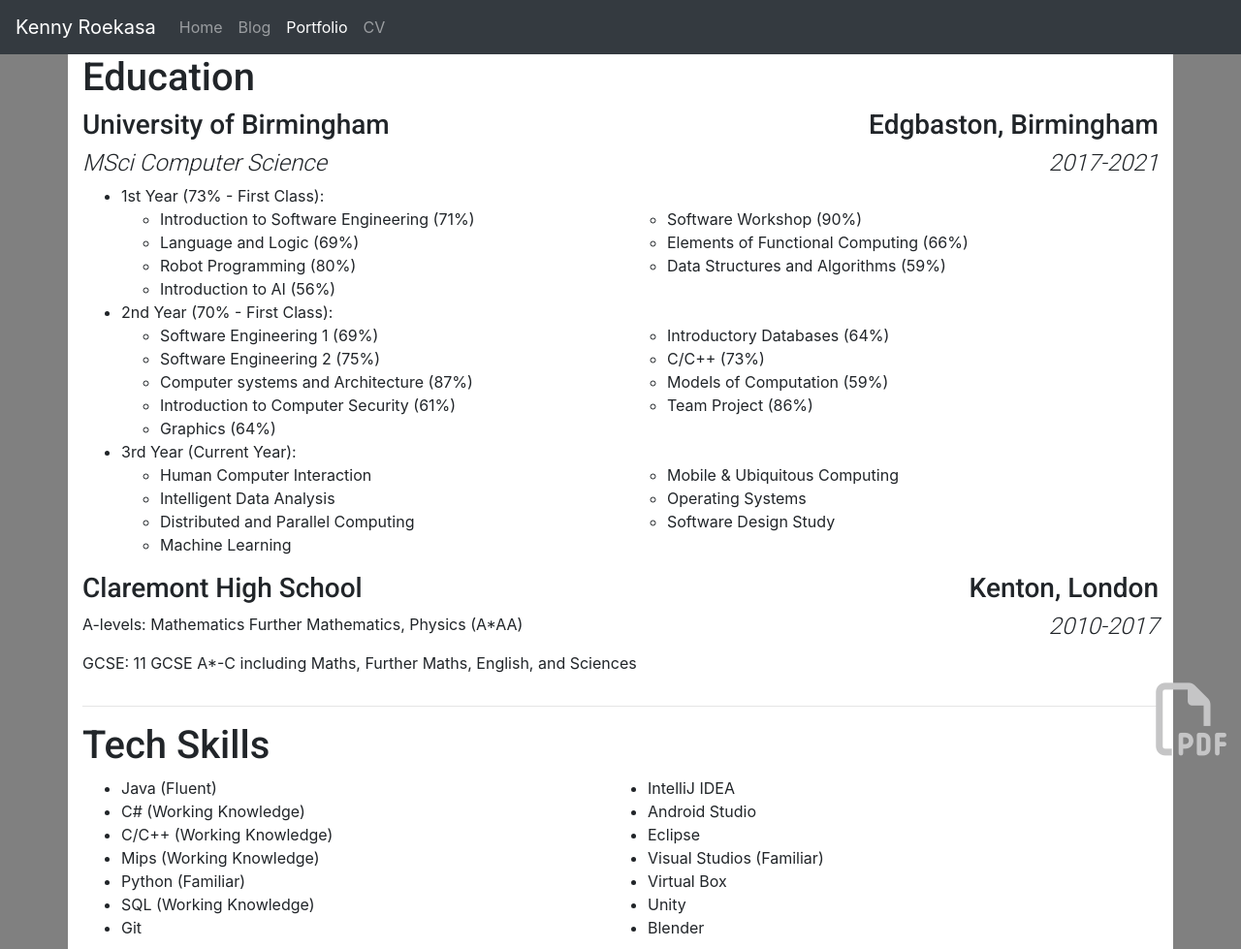
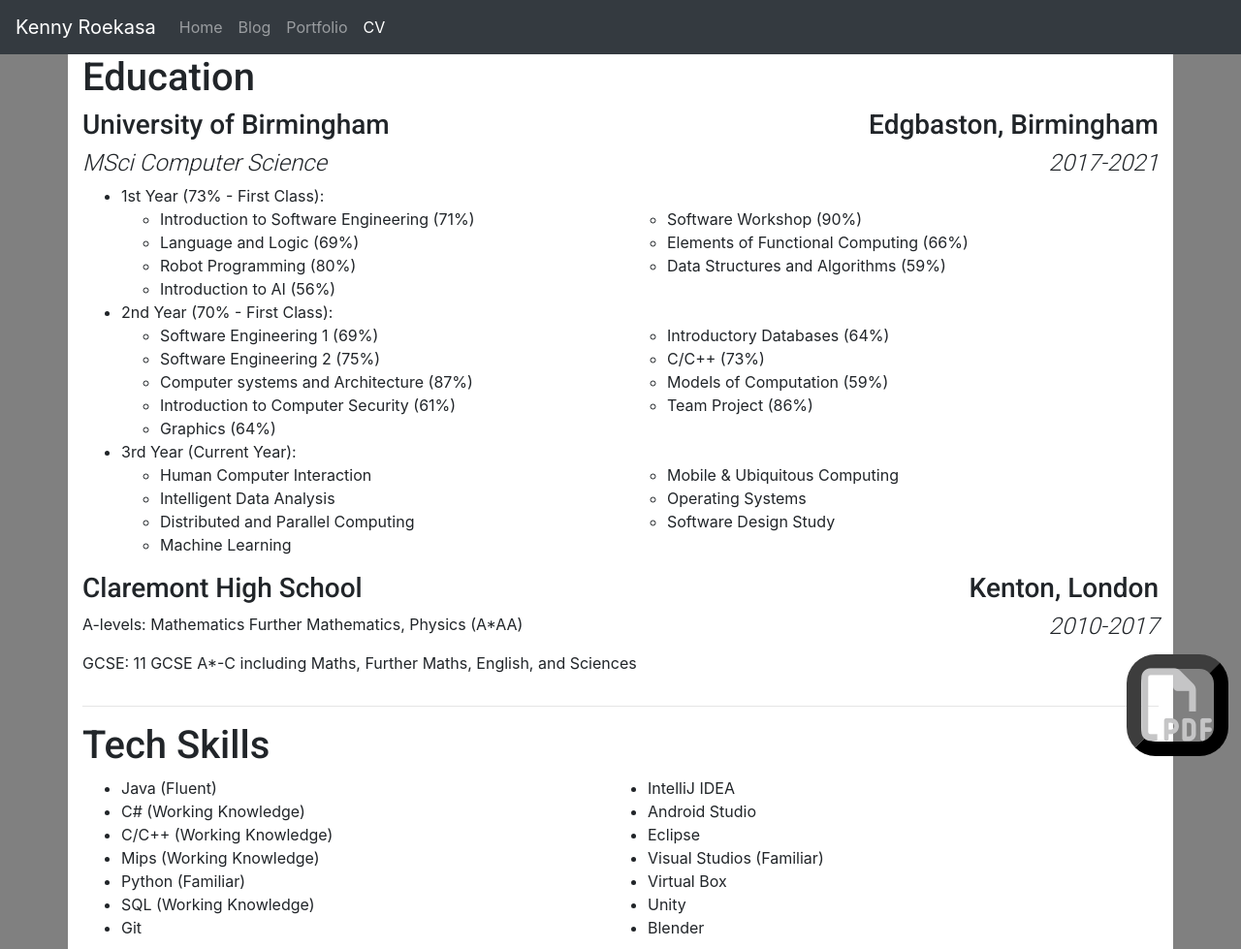
Before and after one commit to KenRoekasa/WebApp, a Django app: page /cv/ in a window 1280 px wide. Shown: the top 979 px of the page at 97% size. Run offline with Django 3.2, Linux system fonts and the light colour scheme; some libraries are stand-ins or nearby versions.

Commit message:
Decorate pdf download button

```diff
--- a/app/static/css/app.css
+++ b/app/static/css/app.css
@@ -230,6 +230,10 @@
     font-size: 75px;
     color: #c5c5c6;
 }
+.add_overlay:hover {
+    text-decoration: none;
+    color: #383838;
+}
 
 .post-form textarea, .post-form input {
     width: 100%;
@@ -248,7 +252,7 @@
     display: inline-block;
 }
 
-.left_right #left{
+.left_right #left {
     float: left;
 }
 
@@ -260,11 +264,16 @@
     columns: 2;
 }
 
-.bold{
+.bold {
     font-weight: bold;
 }
 
-.cv_subheader{
+.cv_subheader {
     font-style: italic;
     font-weight: lighter;
 }
+
+.download_pdf {
+    border: 15px outset #3d3d3d;
+    border-radius: 30px;
+}
--- a/app/templates/app/cv.html
+++ b/app/templates/app/cv.html
@@ -205,13 +205,13 @@
         </ul>
         <hr class="solid">
     </div>
-    <a class="add_overlay" href="https://drive.google.com/file/d/13pV6-1Tyd05-expns8AwaE7obMzrHKlK/view?usp=sharing"><i
+    <a class="add_overlay download_pdf" href="https://drive.google.com/file/d/13pV6-1Tyd05-expns8AwaE7obMzrHKlK/view?usp=sharing"><i
             class="far fa-file-pdf"></i></a>
 </div>
 
 
 {% endblock %}
 
-{% block activeport %}
+{% block activecv %}
 active
 {% endblock %}
```
